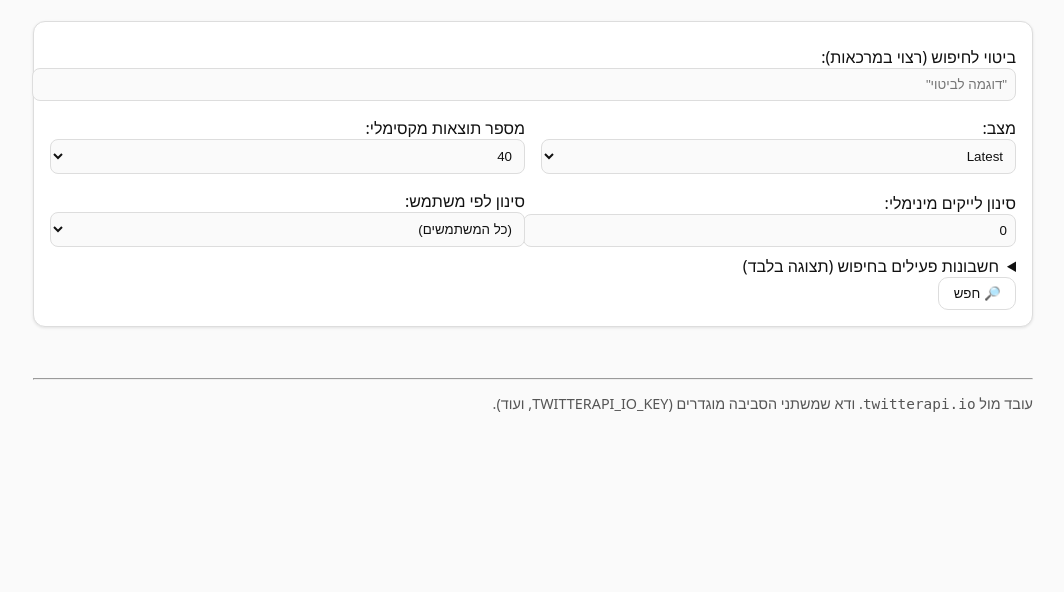
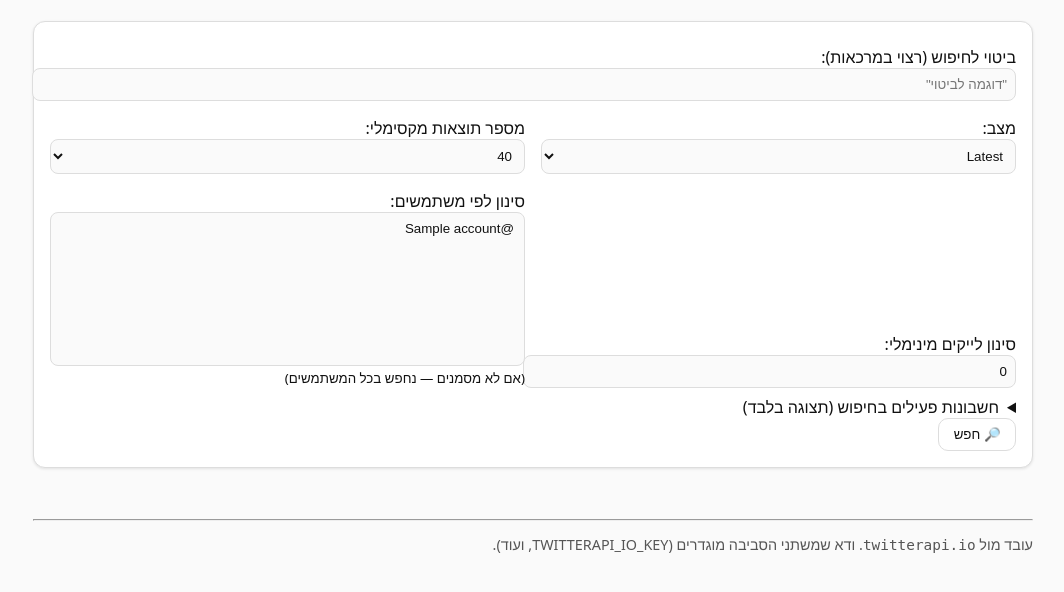
Before and after one commit to yoavik/poison-search, a FastAPI app: template templates/index.html in a window 1280 px wide. Shown: the part 169-761 px from the top of the page, without its empty margins (107-1171 px from the left). Run offline with FastAPI, Linux system fonts and the light colour scheme; the template is opened without the code that fills it: most values are stand-ins (such as "Sample title", 1, 10 or a date in 2020).

Commit message:
Add files via upload
manual fix to multiselect

```diff
--- a/templates/index.html
+++ b/templates/index.html
@@ -21,14 +21,14 @@
     <label>סינון לייקים מינימלי:
       <input type="number" name="min_likes" value="0" min="0">
     </label>
-    <label>סינון לפי משתמש:
-      <select name="author">
-        <option value="">(כל המשתמשים)</option>
-        {% for a in accounts %}
-        <option value="{{ a }}">@{{ a }}</option>
-        {% endfor %}
-      </select>
-    </label>
+    <label>סינון לפי משתמשים:
+  <select name="authors" multiple size="8">
+    {% for a in accounts %}
+    <option value="{{ a }}">@{{ a }}</option>
+    {% endfor %}
+  </select>
+  <small>(אם לא מסמנים — נחפש בכל המשתמשים)</small>
+</label>
   </div>
   <details>
     <summary>חשבונות פעילים בחיפוש (תצוגה בלבד)</summary>
```
